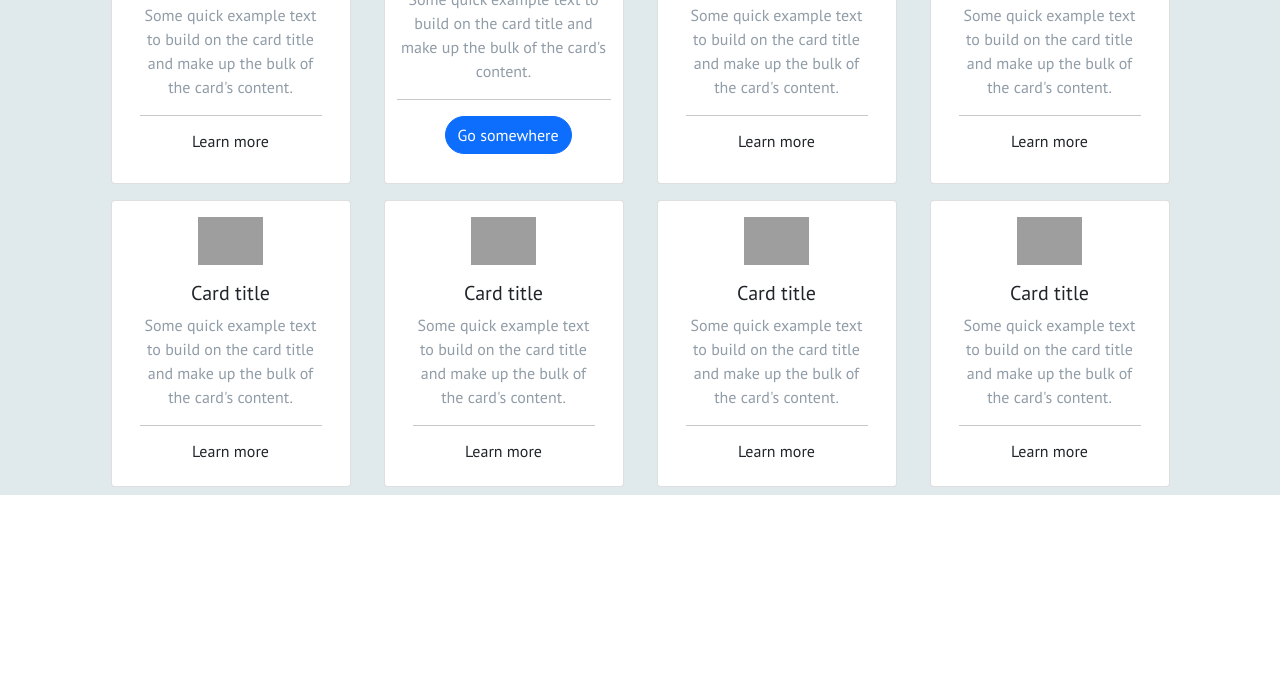
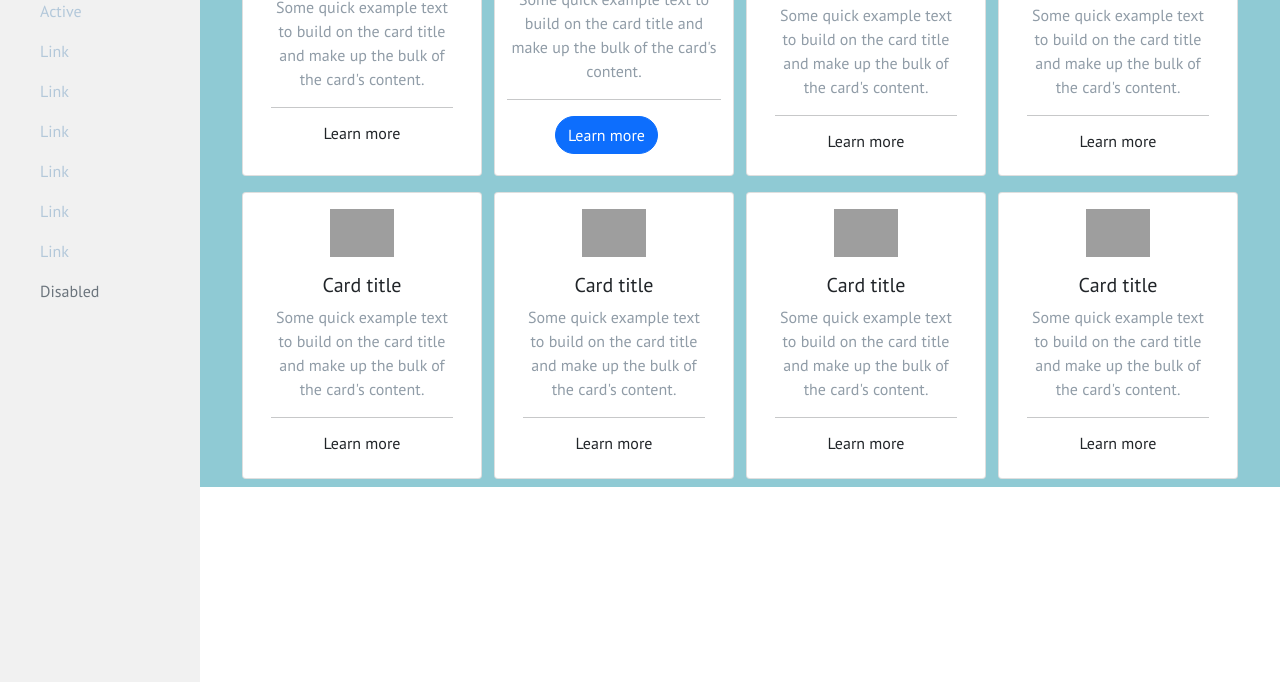
Before and after one commit to neyzar1111/bootstrap, a website: page index.html in a window 1280 px wide. Shown: the part 118-800 px from the top of the page. Drawn offline with nearby package versions, Linux system fonts and the light colour scheme; grey boxes are pictures that could not be loaded.

Commit message:
added sidebar

```diff
--- a/index.html
+++ b/index.html
@@ -9,21 +9,56 @@
     <link rel="stylesheet" href="style.css">
     <!-- bootstap -->
     <link href="https://cdn.jsdelivr.net/npm/bootstrap@5.0.1/dist/css/bootstrap.min.css" rel="stylesheet" integrity="sha384-+0n0xVW2eSR5OomGNYDnhzAbDsOXxcvSN1TPprVMTNDbiYZCxYbOOl7+AMvyTG2x" crossorigin="anonymous">
+
     <!-- google fonts -->
     <link rel="preconnect" href="https://fonts.gstatic.com">
     <link href="https://fonts.googleapis.com/css2?family=PT+Sans&display=swap" rel="stylesheet">
+
+
 
     <!-- ________________________________________________ -->
     <title>Document</title>
 
 </head>
 <body>
-  <div  style="background-color: rgba(214, 226, 228, 0.74);">
+    <nav class=" my-nav p-4" style="max-width: 200px;"> <!--nav start-->
+      <h1 class="text-center">Sidebar Nav</h1>
+
+      <ul class="nav flex-column">
+        <li class="nav-item">
+          <a class="nav-link active" href="#">Active</a>
+        </li>
+        <li class="nav-item">
+          <a class="nav-link" href="#">Link</a>
+        </li>
+        <li class="nav-item">
+          <a class="nav-link" href="#">Link</a>
+        </li>
+        <li class="nav-item">
+          <a class="nav-link" href="#">Link</a>
+        </li>
+        <li class="nav-item">
+          <a class="nav-link" href="#">Link</a>
+        </li>
+        <li class="nav-item">
+          <a class="nav-link" href="#">Link</a>
+        </li>
+        <li class="nav-item">
+          <a class="nav-link" href="#">Link</a>
+        </li>
+        <li class="nav-item">
+          <a class="nav-link disabled" href="#">Disabled</a>
+        </li>
+      </ul>
+
+    </nav> <!--nav ends-->
+
+      <div  class="my-cont" style="background-color: rgba(121, 192, 204, 0.836);">
         <div class="container"  style="max-width: 1250px;">
             <div class="row container mx-auto" >
 
 
-            <div class="card  col-sm-3 mx-auto my-2 py-2" style="width:15rem;">
+                <div class="card  col-sm-3 m-2 my-2 mx-auto" style="width:15rem;">
                     <img class="mx-auto mt-2" src="https://img.icons8.com/plasticine/100/000000/company.png" style="width:30%;"/>
                     <div class="card-body">
                       <h5 class="card-title text-center">Card title</h5>
@@ -32,19 +67,19 @@
                       <h6 class="text-center">Learn more</h6>
                     </div>
                 </div>
-            <div class="card  col-sm-3 mx-auto my-2" style="width:15rem;">
+                <div class="card  col-sm-3 m-2 my-2 mx-auto" style="width:15rem;">
                     <img class="mx-auto mt-3" src="https://img.icons8.com/cotton/64/000000/--folder-settings.png" style="width:30%"/>
                     <div class="">
                       <h5 class="card-title text-center">Card title</h5>
                       <p class="card-text text-center">Some quick example text to build on the card title and make up the bulk of the card's content.</p>
                       <hr>
-                  <a href="#" class="btn btn-primary mx-auto text-center ms-5 rounded-pill" style="margin:auto;">Go somewhere</a>
+                      <!-- <a href="#" class="btn btn-primary mx-auto text-center ms-5 rounded-pill"  data-bs-toggle="tooltip" data-bs-placement="top" title="Tooltip on top">Go somewhere</a> -->
 
-                  <!-- <button class=" btn btn-primary text-center ms-5 rounded-pill"> <a href="#">Learn more</a></button> -->
+                      <a href="#"></a><button class=" btn btn-primary  ms-5 rounded-pill" data-toggle="tooltip" data-placement="top" title="Tooltip on top">Learn more</button></a>
 
                     </div>
                 </div>
-            <div class="card  col-sm-3 mx-auto my-2" style="width:15rem;">
+                <div class="card  col-sm-3 m-2 my-2 mx-auto" style="width:15rem;">
                     <img class="mx-auto mt-3" src="https://img.icons8.com/doodle/96/000000/high-battery.png" style="width:30%"/>
                     <div class="card-body">
                       <h5 class="card-title text-center">Card title</h5>
@@ -53,7 +88,7 @@
                       <h6 class="text-center">Learn more</h6>
                     </div>
                 </div>
-            <div class="card  col-sm-3 mx-auto my-2" style="width:15rem;">
+                <div class="card  col-sm-3 m-2 my-2 mx-auto" style="width:15rem;">
                     <img class="mx-auto mt-3" src="https://img.icons8.com/cotton/64/000000/diamond-care.png" style="width:30%"/>
                     <div class="card-body">
                       <h5 class="card-title text-center">Card title</h5>
@@ -66,7 +101,7 @@
                 <!-- 4 -->
 
 
-            <div class="card  col-sm-3  mx-auto my-2" style=" width:15rem">
+                <div class="card  col-sm-3 m-2 my-2 mx-auto" style="width:15rem;">
                     <img class="mx-auto mt-3" src="https://img.icons8.com/cotton/64/000000/time-1.png" style="width:30%"/>
                     <div class="card-body">
                       <h5 class="card-title text-center">Card title</h5>
@@ -75,7 +110,7 @@
                       <h6 class="text-center">Learn more</h6>
                     </div>
                 </div>
-            <div class="card  col-sm-3 mx-auto my-2" style="width:15rem;">
+                <div class="card  col-sm-3 m-2 my-2 mx-auto" style="width:15rem;">
                     <img class="mx-auto mt-3" src="https://img.icons8.com/ios/50/000000/web-help.png" style="width:30%"/>
                     <div class="card-body">
                       <h5 class="card-title text-center">Card title</h5>
@@ -84,7 +119,7 @@
                       <h6 class="text-center">Learn more</h6>
                     </div>
                 </div>
-            <div class="card  col-sm-3 mx-auto my-2" style="width:15rem;">
+                <div class="card  col-sm-3 m-2 my-2 mx-auto" style="width:15rem;">
                     <img class="mx-auto mt-3" src="https://img.icons8.com/cotton/64/000000/relaxed-working-with-a-laptop--v3.png" style="width:30%"/>
                     <div class="card-body">
                       <h5 class="card-title text-center">Card title</h5>
@@ -93,7 +128,7 @@
                       <h6 class="text-center">Learn more</h6>
                     </div>
                 </div>
-            <div class="card  col-sm-3 mx-auto my-2" style="width:15rem;">
+                <div class="card  col-sm-3 m-2 my-2 mx-auto" style="width:15rem;">
                     <img class="mx-auto mt-3" src="https://img.icons8.com/plasticine/100/000000/paper-plane.png" style="width:30%"/>
                     <div class="card-body">
                       <h5 class="card-title text-center">Card title</h5>
@@ -103,11 +138,18 @@
                     </div>
                 </div>
 
+            </div> <!-- row finished-->
+        </div><!-- container finished-->
+      </div> <!-- main container finished-->
 
 
-        </div>
+  <script src="https://cdnjs.cloudflare.com/ajax/libs/jquery/3.6.0/jquery.min.js"></script>
+  <script src="https://code.jquery.com/jquery-3.2.1.slim.min.js" integrity="sha384-KJ3o2DKtIkvYIK3UENzmM7KCkRr/rE9/Qpg6aAZGJwFDMVNA/GpGFF93hXpG5KkN" crossorigin="anonymous"></script>
+  <script src="https://cdnjs.cloudflare.com/ajax/libs/popper.js/1.12.9/umd/popper.min.js" integrity="sha384-ApNbgh9B+Y1QKtv3Rn7W3mgPxhU9K/ScQsAP7hUibX39j7fakFPskvXusvfa0b4Q" crossorigin="anonymous"></script>
+  <script src="https://maxcdn.bootstrapcdn.com/bootstrap/4.0.0/js/bootstrap.min.js" integrity="sha384-JZR6Spejh4U02d8jOt6vLEHfe/JQGiRRSQQxSfFWpi1MquVdAyjUar5+76PVCmYl" crossorigin="anonymous"></script>
+  <script>
 
-    </div>
-  </div>
+  </script>
+
 </body>
 </html>
--- a/style.css
+++ b/style.css
@@ -4,3 +4,33 @@ body{
 p{
     color: #909ca7;
 }
+.my-nav{
+    margin: 0;
+    padding: 0;
+    width: 200px;
+    background-color: #f1f1f1;
+    position: fixed;
+    height: 100%;
+    overflow: auto;
+}
+.my-nav h1{
+    font-size: 2rem ;
+}
+.my-nav a{
+    color:rgb(179, 200, 218);
+    text-decoration: none;
+}
+.my-cont{
+    padding-left: 200px;
+    width: 100%;
+}
+
+@media  screen and (max-width: 768px) {
+    .my-nav {
+        display: none;
+    }
+    .my-cont{
+        padding-left: 0;
+
+    }
+}
```
Lines whose indentation alone changed are shown as unchanged.
